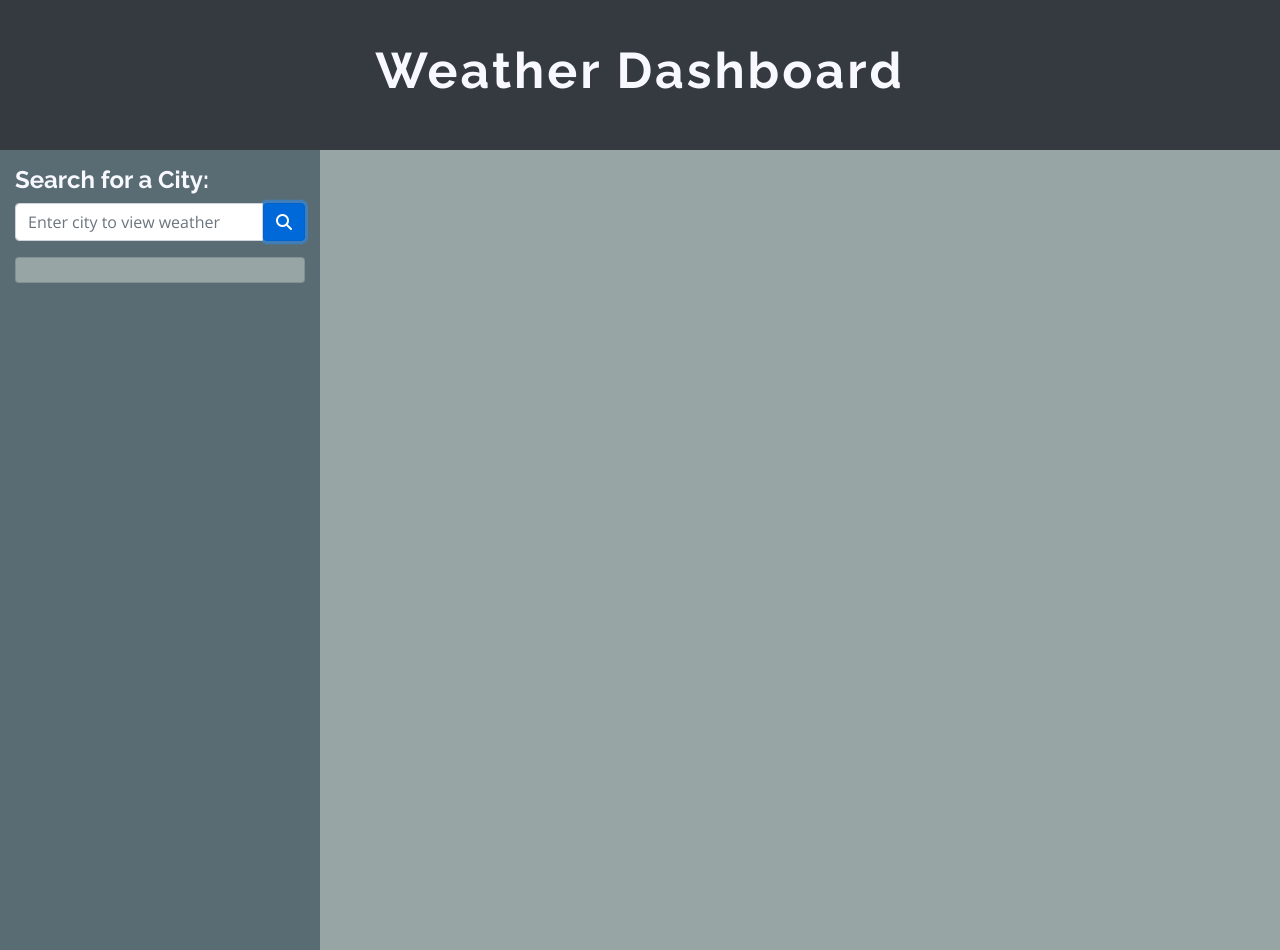
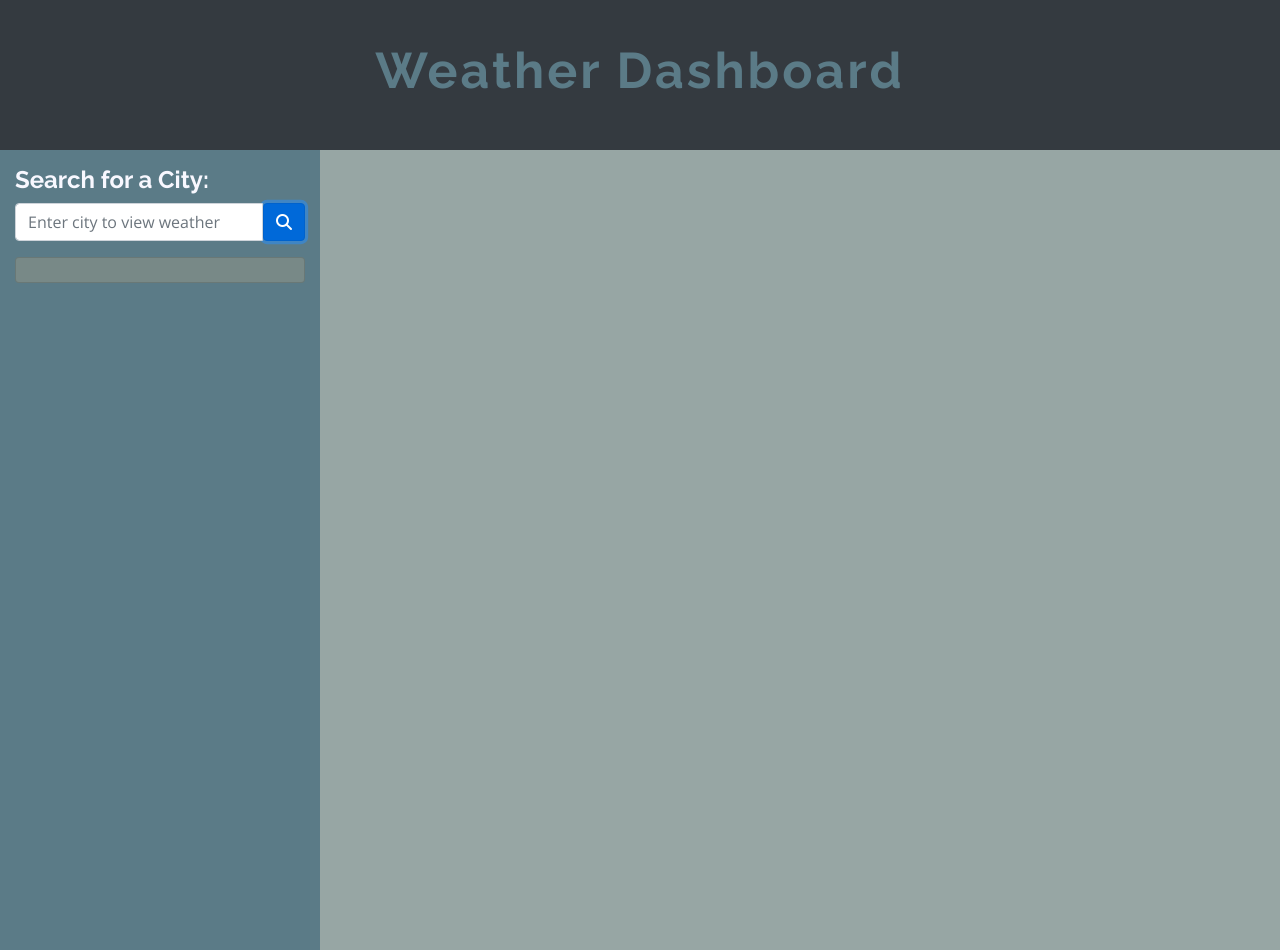
Before and after one commit to reagan1440/weather-search, a plain HTML site: page index.html in a window 1280 px wide. Both pictures are taken after a click on the button 284 px from the left and 221 px from the top of the page. Drawn offline with nearby package versions, Linux system fonts and the light colour scheme; no server answers.

Commit message:
css and final changes

```diff
--- a/assets/style.css
+++ b/assets/style.css
@@ -2,7 +2,7 @@ h1 {
     font-size: 50px;
     font-weight: 400;
     letter-spacing: 3px;
-    color: #f8f8ff;
+    color: #5b7b87;
 }
 
 #weatherContent {
@@ -16,13 +16,13 @@ h1 {
 #cityDetail,
 #uvIndexColor,
 li {
-    color: #4D4F53!important;
+    color: #657597!important;
 }
 
 #searchResults,
 #cityDetail,
 .card {
-    background-color: #5A6C73!important;
+    background-color: #5b7b87!important;
 }
 
 #searchResults {
@@ -30,16 +30,16 @@ li {
 }
 
 #fiveDay .card {
-    border: 1px solid white!important;
+    border: 1px solid rgb(19, 18, 18)!important;
 }
 
 #searchHistory li {
-    background-color: #97A6A4;
+    background-color: #788987;
     color: #f8f8ff!important;
 }
 
 p {
-    color: #D9B779;
+    color: #283d78;
 }
 
 h1, h2, h3, h4, h5 {
```
Also changed, not shown: index.html (+0 -1 lines).
